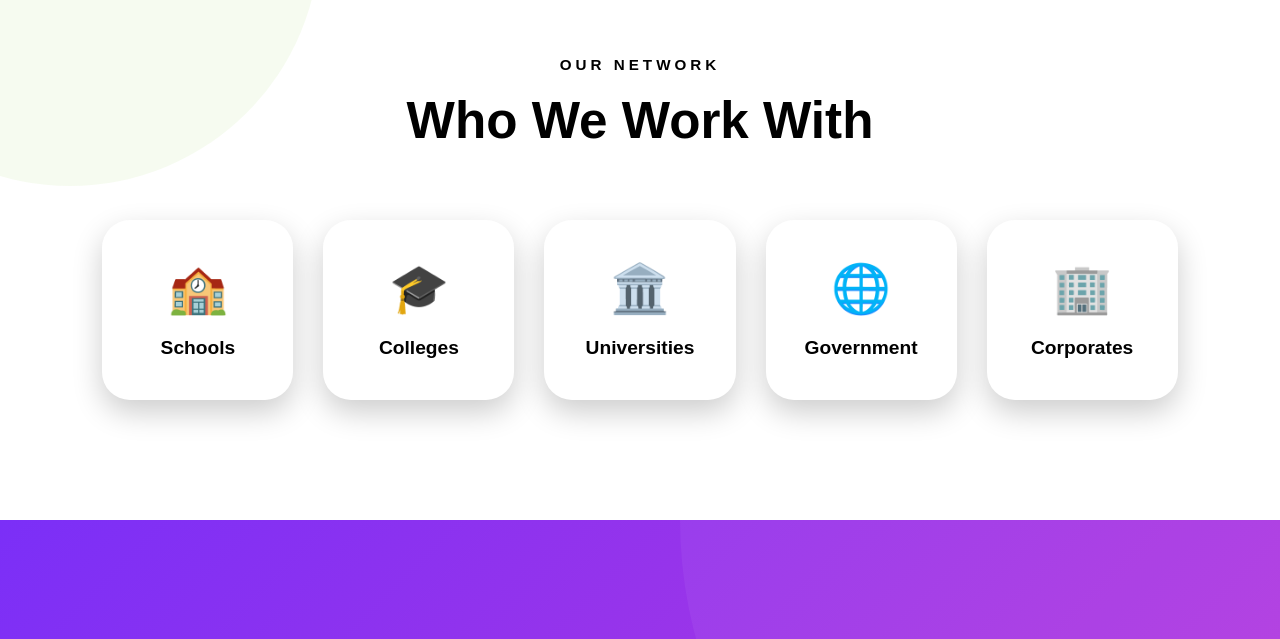
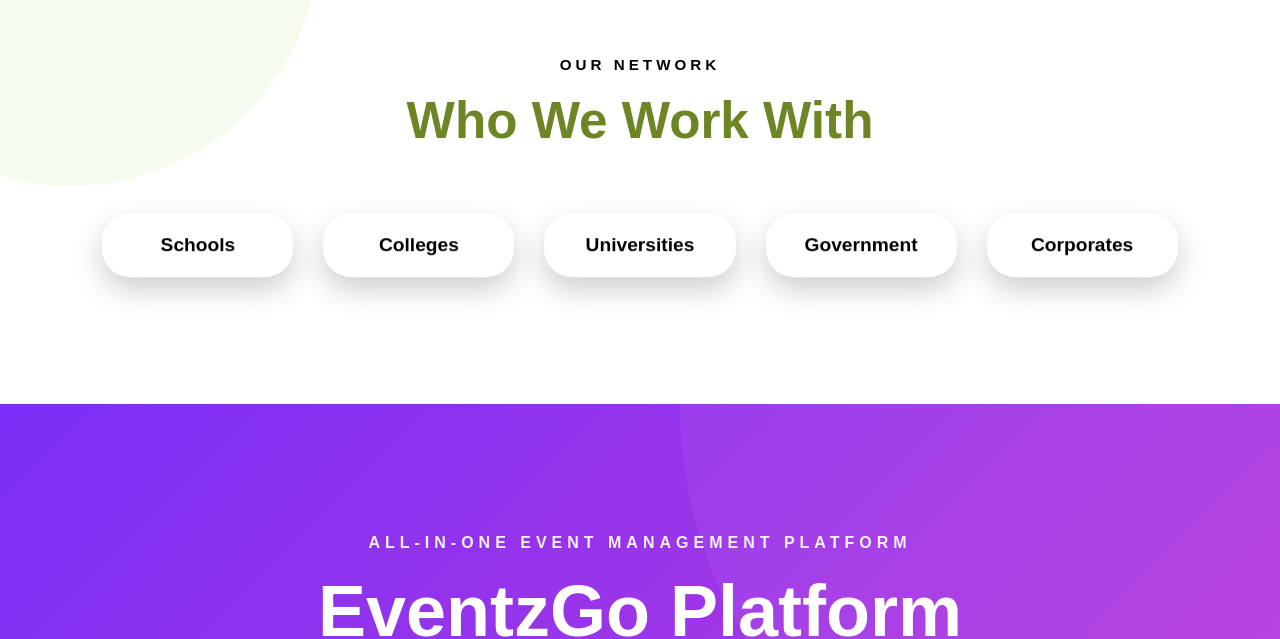
Before and after one commit to iyyansoft/Bodhistreams, a React (Vite) app: page /about in a window 1280 px wide. Shown: the part 3669-4308 px from the top of the page. Built offline with nearby package versions, Linux system fonts and the light colour scheme; the HTML template or start-up script is replaced by a standard one.

Commit message:
update the navlinks content

```diff
--- a/src/components/FloatingButtons.jsx
+++ b/src/components/FloatingButtons.jsx
@@ -11,7 +11,7 @@
       }}
     >
       <a
-        href="https://wa.me/919944085762?text=Welcome%20to%20Bodhi%20Streams!%20How%20can%20we%20assist%20you%20today?"
+        href="https://wa.me/919884595762?text=Welcome%20to%20Bodhi%20Streams!%20How%20can%20we%20assist%20you%20today?"
         target="_blank"
         rel="noopener noreferrer"
         style={{
--- a/src/components/Footer.jsx
+++ b/src/components/Footer.jsx
@@ -48,9 +48,9 @@
           </h2>
           <div className="footer-social">
             <a href="#" className="social-icon" aria-label="Twitter">𝕏</a>
-            <a href="#" className="social-icon" aria-label="Facebook">f</a>
-            <a href="#" className="social-icon" aria-label="LinkedIn">in</a>
-            <a href="#" className="social-icon" aria-label="YouTube">▶</a>
+            <a href="https://www.facebook.com/profile.php?id=61589257161901" className="social-icon" aria-label="Facebook">f</a>
+            <a href="https://www.linkedin.com/company/eventzgo/" className="social-icon" aria-label="LinkedIn">in</a>
+            {/* <a href="#" className="social-icon" aria-label="YouTube">▶</a> */}
             {/* <a href="#" className="social-icon" aria-label="Instagram">📷</a> */}
           </div>
         </div>
--- a/src/pages/About.css
+++ b/src/pages/About.css
@@ -194,10 +194,11 @@
 }
 
 .client-header h2 {
-  color: white;
+  color: rgb(109, 133, 36);
   font-size: 3.2rem;
   font-weight: 800;
-  color: black;
+  /* color: black; */
+
 }
 
 /* GRID */
@@ -237,23 +238,32 @@
 
 .client-card {
   background: rgba(255, 255, 255, 0.08);
+  border: 1px solid rgba(255, 255, 255, 0.08);
+  border-radius: 28px;
+  padding: 20px 25px;
+  backdrop-filter: blur(14px);
+  transition: 0.45s ease;
+  text-align: center;
+  cursor: pointer;
+  box-shadow: 0 12px 30px rgba(0, 0, 0, 0.2);
 
-  border: 1px solid rgba(255, 255, 255, 0.08);
+  /* MOVING ANIMATION */
+  animation: floatingCard 4s ease-in-out infinite;
+}
 
-  border-radius: 28px;
+/* FLOATING EFFECT */
+@keyframes floatingCard {
+  0% {
+    transform: translateY(0px);
+  }
 
-  padding: 40px 25px;
+  50% {
+    transform: translateY(-12px);
+  }
 
-  backdrop-filter: blur(14px);
-
-  transition: 0.45s ease;
-
-  text-align: center;
-
-  cursor: pointer;
-
-  box-shadow:
-    0 12px 30px rgba(0, 0, 0, 0.2);
+  100% {
+    transform: translateY(0px);
+  }
 }
 
 /* ICON */
--- a/src/pages/About.jsx
+++ b/src/pages/About.jsx
@@ -115,27 +115,27 @@
   <div className="client-grid">
 
     <div className="client-card">
-      <span>🏫</span>
+      {/* <span>🏫</span> */}
       <h3>Schools</h3>
     </div>
 
     <div className="client-card">
-      <span>🎓</span>
+      {/* <span>🎓</span> */}
       <h3>Colleges</h3>
     </div>
 
     <div className="client-card">
-      <span>🏛️</span>
+      {/* <span>🏛️</span> */}
       <h3>Universities</h3>
     </div>
 
     <div className="client-card">
-      <span>🌐</span>
+      {/* <span>🌐</span> */}
       <h3>Government</h3>
     </div>
 
     <div className="client-card">
-      <span>🏢</span>
+      {/* <span>🏢</span> */}
       <h3>Corporates</h3>
     </div>
 
```
